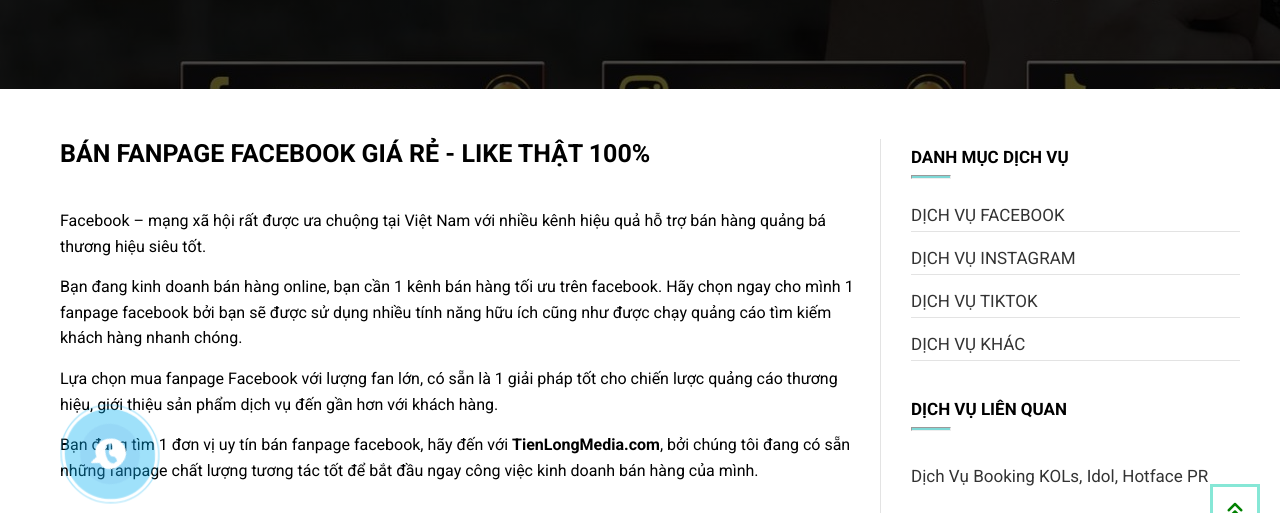
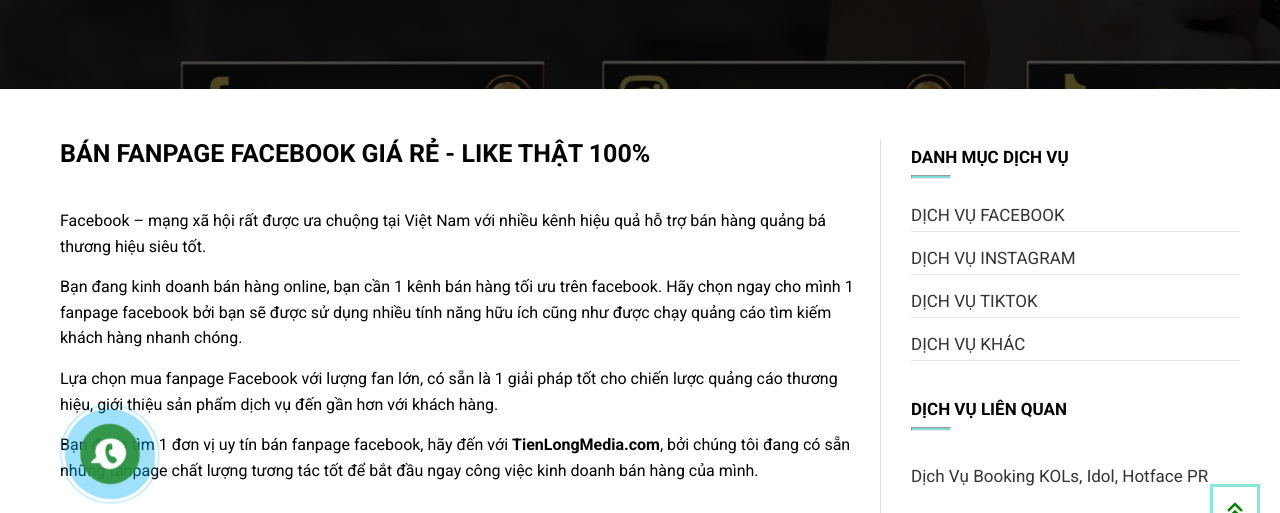
Before and after one commit to anhdev2k1/MMO-Page, a website: page ban-fanpage.html in a window 1280 px wide. Shown: the part 246-759 px from the top of the page. Drawn offline with Linux system fonts and the light colour scheme; no server answers.

Commit message:
fix color

```diff
--- a/ban-fanpage.html
+++ b/ban-fanpage.html
@@ -24,7 +24,7 @@
               <div class="coccoc-alo-phone coccoc-alo-green coccoc-alo-show">
                   <div class="coccoc-alo-ph-circle"></div>
                   <div class="coccoc-alo-ph-circle-fill"></div>
-                  <div class="coccoc-alo-ph-img-circle" style="background: rgba(84,140,214, 0.1) url(./access/images/phone-ring.png) no-repeat center center;"></div>
+                  <div class="coccoc-alo-ph-img-circle" style="background: rgba(41, 142, 55, 0.9) url(./access/images/phone-ring.png) no-repeat center center;"></div>
               </div>
           </div>
       </a>
```
Also changed, not shown: index.html (+1 -1 lines).
